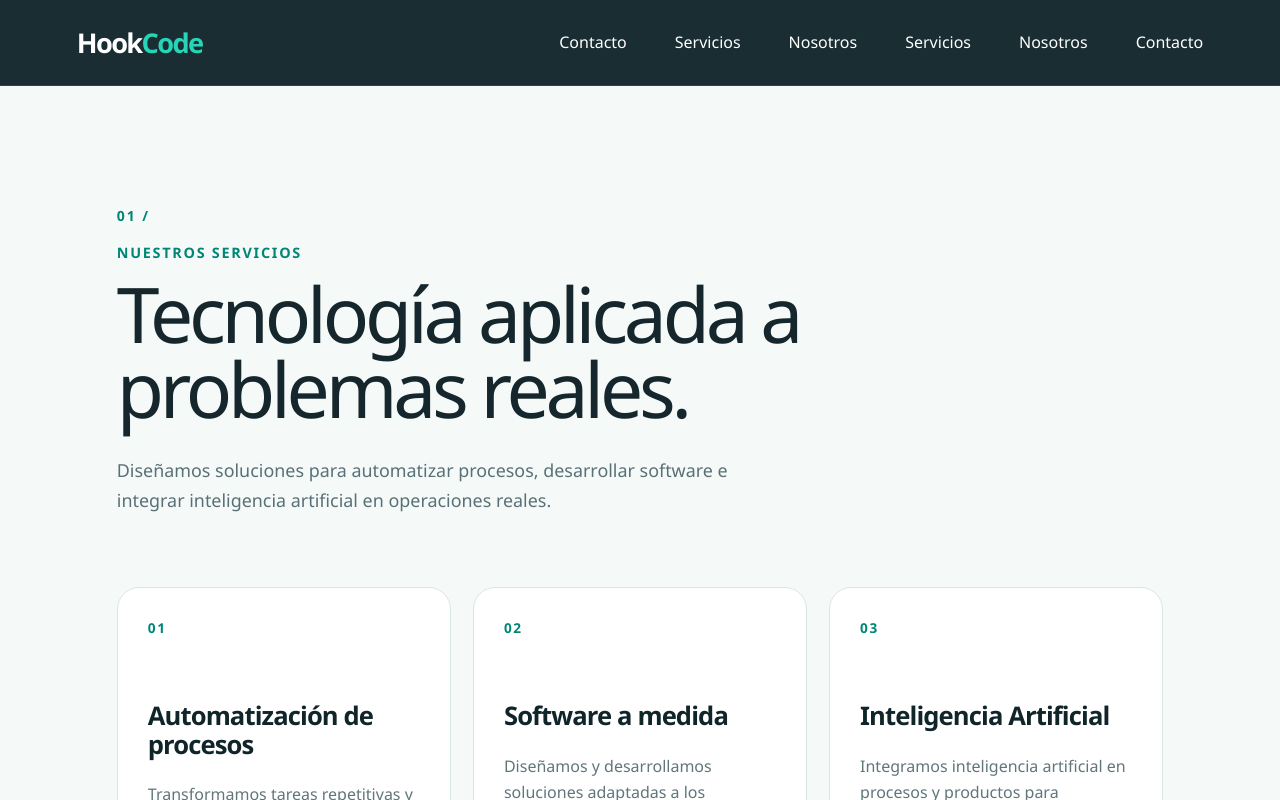
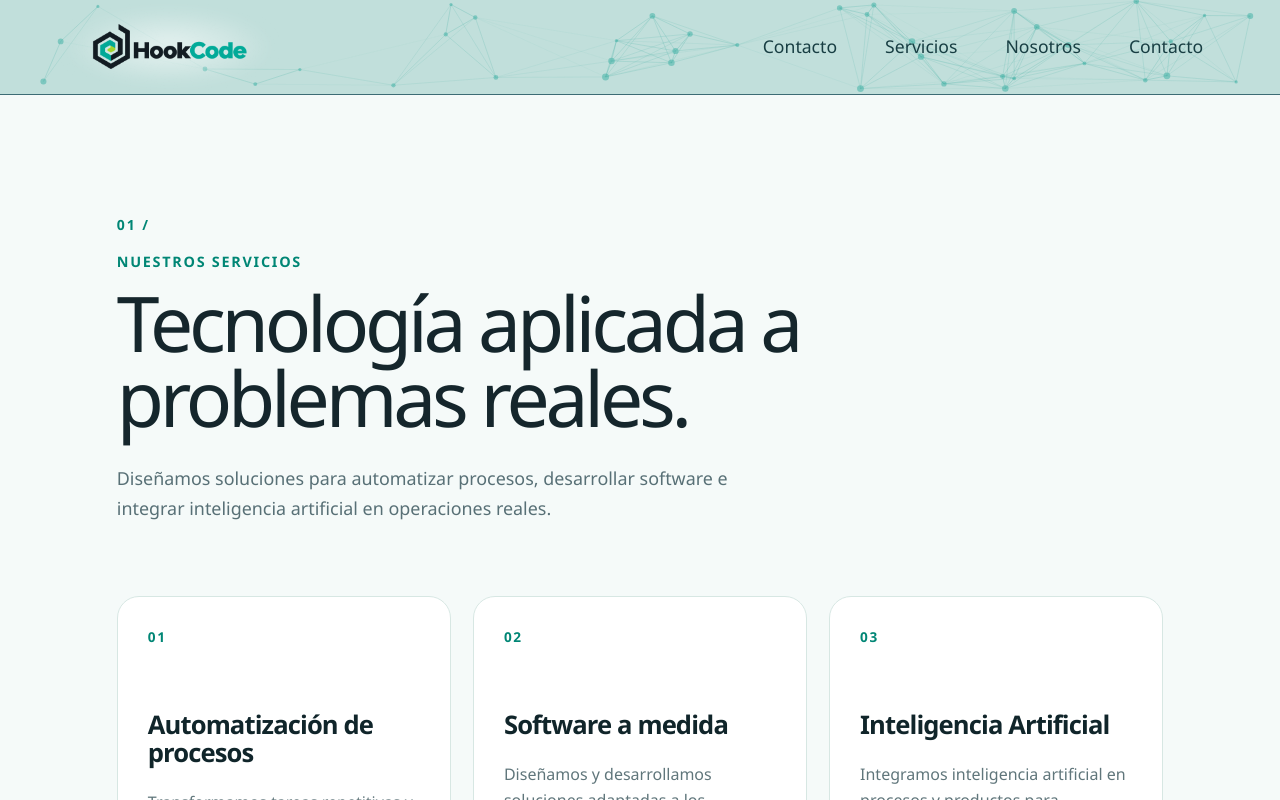
Before and after one commit to MaximoCorvalan/HookCode, a React (Vite) app: page / in a window 1280 px wide. Shown: the top 800 px of the page. Built offline with nearby package versions, Linux system fonts and the light colour scheme.

Commit message:
insert particules into  the header

```diff
--- a/src/components/Header/Header.css
+++ b/src/components/Header/Header.css
@@ -8,33 +8,63 @@
   top: 0;
   z-index: 10;
   min-height: 86px;
-  padding: 20px 6vw;
+  padding: 10px 6vw;
   display: flex;
   justify-content: space-between;
   align-items: center;
   gap: 24px;
-  background: #10252af5;
-  color: #fff;
-  backdrop-filter: blur(16px);
-  border-bottom: 1px solid #294348;
+  background: #c1dfdb;
+  color: #29414b;
+  backdrop-filter: blur(20px);
+  border-bottom: 1px solid #3d6c75;
   animation: header-reveal 700ms cubic-bezier(.22, 1, .36, 1) 3000ms both;
 }
 
-/* Estilo del nombre de marca que enlaza al inicio. */
+/* Mantiene las partículas detrás del logo y de los enlaces. */
+.site-header > .particle-background
+{
+  z-index: 0;
+  opacity: 0.7;
+}
+
+.site-header__brand,
+.site-header nav
+{
+  position: relative;
+  z-index: 1;
+}
+
+/* Logotipo completo directamente sobre el fondo del header. */
 
 .site-header__brand
 {
-  font-size: 1.7rem;
-  font-weight: 750;
-  letter-spacing: -0.06em;
+  display: grid;
+  place-items: center;
+  flex-shrink: 0;
+  width: 184px;
+  padding: 6px 10px;
   text-decoration: none;
 }
 
-/* Resalta la palabra Code con el color de marca. */
+/* Halo difuso detrás del logo, sin bordes ni fondo rectangular. */
+.site-header__brand::before
+{
+  content: '';
+  position: absolute;
+  inset: 0 -10px;
+  z-index: -1;
+  background: radial-gradient(ellipse, rgb(255 255 255 / 60%) 0%, rgb(255 255 255 / 25%) 45%, transparent 72%);
+  filter: blur(8px);
+  pointer-events: none;
+}
 
-.site-header__brand span
+/* Conserva las proporciones y los colores del logotipo original. */
+
+.site-header__brand img
 {
-  color: #28d4b7;
+  display: block;
+  width: 100%;
+  height: auto;
 }
 
 /* Distribuye los enlaces horizontalmente con separación adaptable. */
@@ -49,8 +79,9 @@
 
 .site-header nav a
 {
+  color: #183e43;
   text-decoration: none;
-  font-size: 1rem;
+  font-size: 1.1rem;
   padding-block: 8px;
   border-bottom: 1px solid transparent;
 }
@@ -59,7 +90,7 @@
 
 .site-header nav a:hover
 {
-  color: #50e3c9;
+  color: #007f73;
   border-color: currentColor;
 }
 
@@ -103,7 +134,7 @@
 
   .site-header__brand
   {
-    font-size: 1.4rem;
+    width: 152px;
   }
 
   .site-header nav
--- a/src/components/Header/Header.tsx
+++ b/src/components/Header/Header.tsx
@@ -1,14 +1,17 @@
 import type { NavigationItem } from '../../interfaces/NavigationItem'
+import logo from '../../assets/HookCodeLogo-transparent.png'
+import ParticleBackground from '../ParticleBackground/ParticleBackground'
 import './Header.css'
 // Fuente de los enlaces: cada id debe coincidir con el id de una sección de Home.
-const links: NavigationItem[] = [ { id: 'contacto', label: 'Contacto' }, { id: 'servicios', label: 'Servicios' }, { id: 'nosotros', label: 'Nosotros' }, { id: 'servicios', label: 'Servicios' },{ id: 'nosotros', label: 'Nosotros' },{ id: 'contacto', label: 'Contacto' }, ]
+const links: NavigationItem[] = [ { id: 'contacto', label: 'Contacto' }, { id: 'servicios', label: 'Servicios' },{ id: 'nosotros', label: 'Nosotros' },{ id: 'contacto', label: 'Contacto' }, ]
 
 /** Aparece después de la portada y permanece arriba mediante position: sticky. */
 export default function Header() {
   return <header className="site-header">
-    {/* Nombre de marca en texto; el enlace permite regresar al inicio. */}
+    <ParticleBackground />
+    {/* Logotipo completo con sus colores originales y fondo transparente. */}
     <a className="site-header__brand" href="#inicio" aria-label="HookCode, volver al inicio">
-      Hook<span>Code</span>
+      <img src={logo} alt="HookCode" width={2048} height={768} />
     </a>
     {/* Genera un enlace por destino; key identifica cada elemento para React. */}
     <nav aria-label="Navegación principal">{links.map(({ id, label }) => <a key={id} href={`#${id}`}>{label}</a>)}</nav>
```
